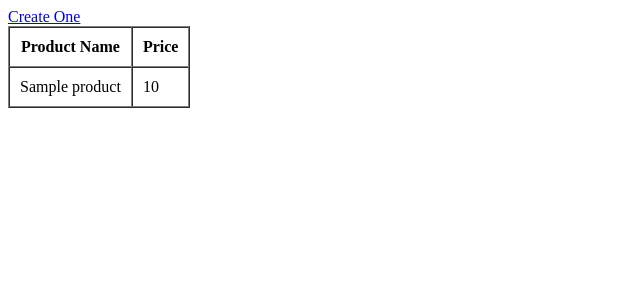
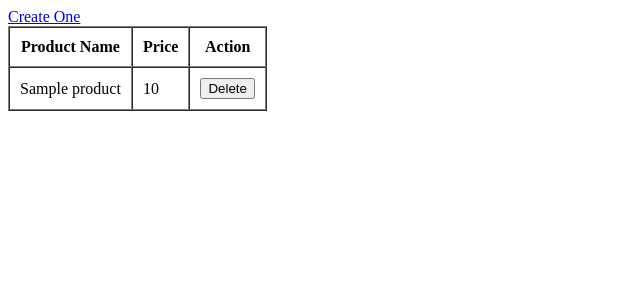
Before and after one commit to minnhan-kyaw/mhk_all_python_assignments, a Flask app: template templates/product_list.html in a window 1280 px wide. Shown: the top 300 px of the page, without its empty margins (0-640 px from the left). Run offline with Flask 3, Linux system fonts and the light colour scheme; the template is opened without the code that fills it: most values are stand-ins (such as "Sample title", 1, 10 or a date in 2020).

Commit message:
Added Delete function.

```diff
--- a/app.py
+++ b/app.py
@@ -40,5 +40,16 @@ def create_product():
 def list_products():
     return render_template("product_list.html", product_list=products)
 
+@app.route("/product/<index>",methods=["POST"])
+def delete_product(index):
+    if index != "" and index.isdigit():
+        index = int(index)
+    else:
+        index = 0
+
+    if index >= 0 and index < len(products):
+        products.pop(index)
+    return redirect("/product_list")
+
 if __name__ == "__main__":
     app.run(debug=True)
--- a/templates/product_list.html
+++ b/templates/product_list.html
@@ -13,12 +13,13 @@
             <tr>
             <th>Product Name</th>
             <th>Price</th>
+            <th>Action</th>
         </tr>
         </thead>
         <tbody>
             {% if not product_list %}
             <tr>
-                <td colspan="2" >No Record.</td>
+                <td colspan="3" >No Record.</td>
             </tr>
             {% endif %}
 
@@ -26,6 +27,11 @@
             <tr>
                 <td>{{ product.name }}</td>
                 <td>{{ product.price }}</td>
+                <td>
+                    <form method="post" action="/product/{{ loop.index0 }}">
+                        <button type="submit">Delete</button>
+                    </form>
+                </td>
             </tr>
             {% endfor %}
         </tbody>
```
